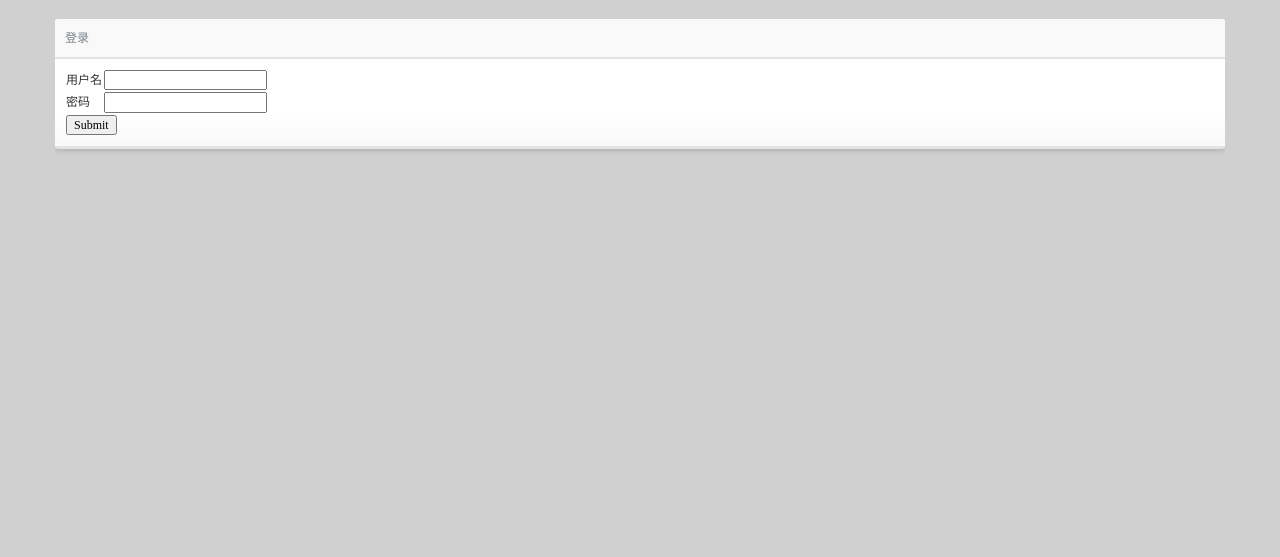
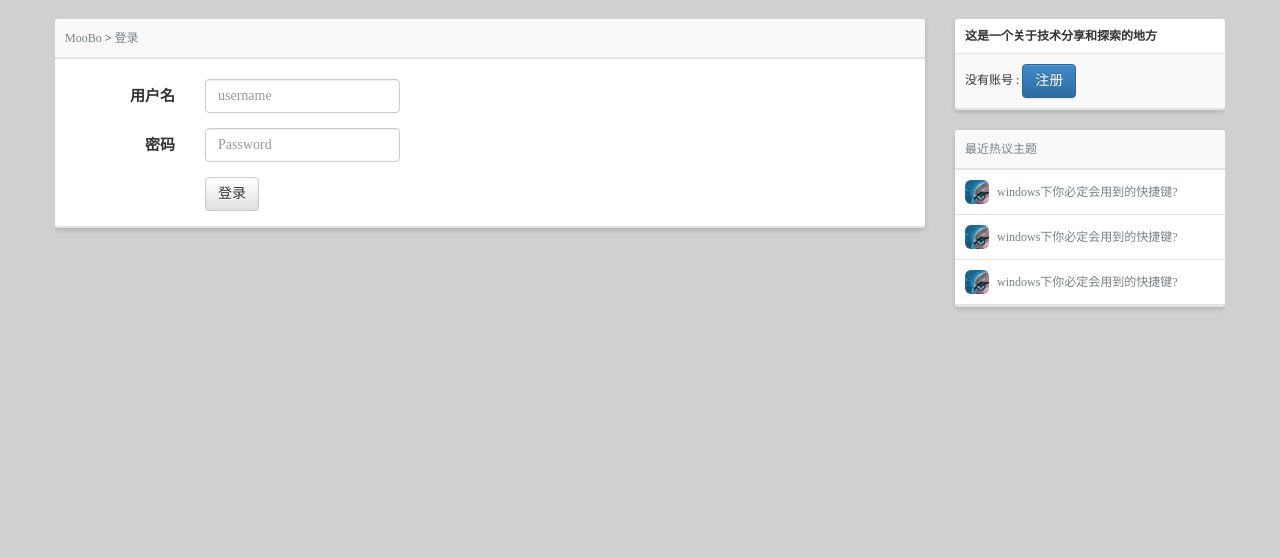
Before and after one commit to puras/moobo, a Django app: template bbs/templates/login.html in a window 1280 px wide. Shown: the part 51-608 px from the top of the page. Run offline with Django 3.2, Linux system fonts and the light colour scheme; the template is opened without the code that fills it, so the values that code supplies are empty; parts of the project's set-up code (start-up, migrations or seed data) failed here and were passed over.

Commit message:
更新登录和注册样式

```diff
--- a/bbs/templates/login.html
+++ b/bbs/templates/login.html
@@ -1,38 +1,56 @@
 {% extends 'layout.html' %}
 
 {% block body %}
-
-<div class="container bs-docs-container content">
+<div class="container content">
     <div class="row">
-        <div class="col-md-12" role="main">
-            <div class="box highlight">
-                <div class="inner tab_title"> <a href="javascript:void(0);">登录</a></div>
-                <div class="cell item">
-                    <form action="" method="post">
+      <div class="col-md-9" role="main">
+        <div class="box highlight">
+          <div class="inner tab_title highlight"> <a href="#">MooBo </a>><a href="{% url 'bbs:login' %}"> 登录</a></div>
+          <form class="form-horizontal" role="form" action="" method="post">
             {% csrf_token %}
-            <table>
-                <tbody>
-                    <tr>
-                        <td>用户名</td>
-                        <td><input type="text" id="username" name="username" value="" /></td>
-                    </tr>
-                    <tr>
-                        <td>密码</td>
-                        <td><input type="password" id="passwd" name="passwd" value="" /></td>
-                    </tr>
-                    <tr>
-                        <td colspan="2">
-                            <input type="submit" />
-                            <input type="hidden" name="next" value="{{ next|escape }}" />
-                        </td>
-                    </tr>
-                </tbody>
-            </table>
-            </form>
+            <div class="form-group">
+              <label for="inputEmail3" class="col-sm-2 control-label">用户名</label>
+              <div class="col-sm-3">
+                <input type="text" class="form-control" id="username" name="username" placeholder="username" >
+              </div>
+            </div>
+            <div class="form-group">
+              <label for="inputPassword3" class="col-sm-2 control-label">密码</label>
+              <div class="col-sm-3">
+                <input type="password" class="form-control" id="passwd" name="passwd" placeholder="Password" value="">
+              </div>
+            </div>
+            <!-- <div class="form-group">
+              <div class="col-sm-offset-2 col-sm-10">
+                <div class="checkbox">
+                  <label>
+                    <input type="checkbox">
+                    Remember me </label>
                 </div>
+              </div>
+            </div> -->
+            <div class="form-group">
+              <div class="col-sm-offset-2 col-sm-10">
+                <button type="submit" class="btn btn-default">登录</button>
+              </div>
             </div>
+          </form>
         </div>
+      </div>
+      <div class="col-md-3">
+        <div class="box highlight">
+          <div class="cell"> <strong>这是一个关于技术分享和探索的地方</strong> </div>
+          <div class="inner">
+            没有账号 : <button type="button" class="btn btn-primary" onclick="location.href='{% url 'bbs:join' %}';">注册</button>
+          </div>
+        </div>
+        <div class="box">
+          <div class="inner tab_title"> <a href="/?tab=tech">最近热议主题</a></div>
+          <div class="cell"> <a class="user" href="#" style="max-height:24px; max-width:24px"></a><a href="/t/89617">windows下你必定会用到的快捷键?</a> </div>
+          <div class="cell"> <a class="user" href="#" style="max-height:24px; max-width:24px"></a><a href="/t/89617">windows下你必定会用到的快捷键?</a> </div>
+          <div class="cell"> <a class="user" href="#" style="max-height:24px; max-width:24px"></a><a href="/t/89617">windows下你必定会用到的快捷键?</a> </div>
+        </div>
+      </div>
     </div>
-</div>
-
+  </div>
 {% endblock %}
```
Also changed, not shown: bbs/templates/join.html (+56 -20 lines).
